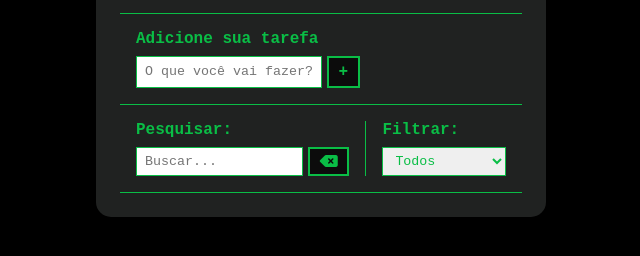
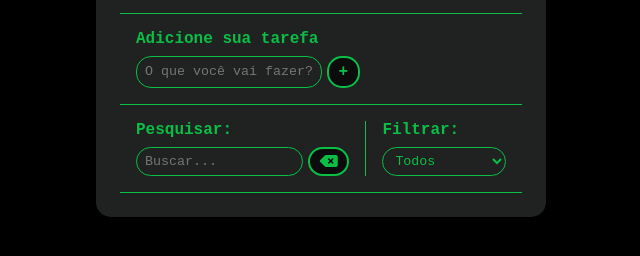
Before and after one commit to heitorHR/Atividade-todo-list-banco-de-dados-, a plain HTML site: page Trabalho bancode dados/index.html in a window 1280 px wide. Shown: the part 112-368 px from the top of the page, without its empty margins (319-959 px from the left). Drawn offline with Linux system fonts and the light colour scheme.

Commit message:
commit finalização do atividade

```diff
--- a/Trabalho bancode dados/style.css
+++ b/Trabalho bancode dados/style.css
@@ -23,6 +23,7 @@
     justify-content: center;
     align-items: center;
     transition: 0.4s;
+    border-radius: 15px;
   }
 
   button:hover {
@@ -43,6 +44,8 @@
   select {
     padding: 0.25rem 0.5rem;
     border: solid 1px #0abe46 ;
+    background: #202221;
+    outline: none;
   }
 
   .hide {
@@ -83,13 +86,14 @@
   .form-control input {
     margin-right: 0.3rem;
     border: solid 1px #0abe46;
+    border-radius: 15px;
 
 
   }
 
   #cancel-edit-btn {
     margin-top: 1rem;
-    color: #444;
+    color: #0abe46;
   }
 
   /* Todo Toolbar */
@@ -110,6 +114,7 @@
     width: 65%;
     display: flex;
     flex-direction: column;
+
   }
 
   #search form {
@@ -119,6 +124,9 @@
   #search input {
     width: 100%;
     margin-right: 0.3rem;
+    border-radius: 15px;
+    background: #202221;
+
   }
 
   #filter {
@@ -129,6 +137,9 @@
 
   #filter select {
     flex: 1;
+    border-radius: 15px;
+
+
   }
 
   /* Todo List */
```
